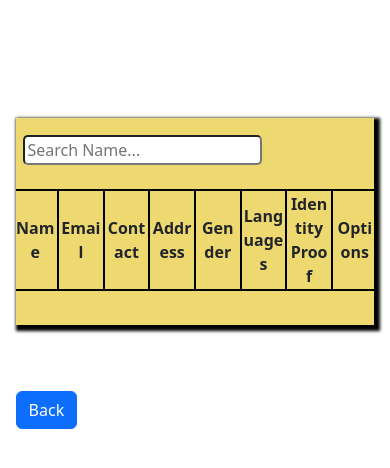
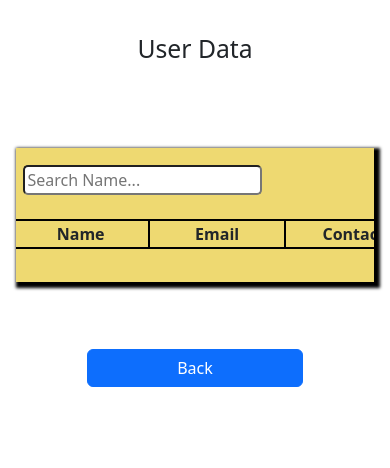
Before and after one commit to Momin-129/LocalStorage, a website: page showForm.html in a window 390 px wide. Drawn offline with nearby package versions, Linux system fonts and the light colour scheme.

Commit message:
update some css properties

```diff
--- a/css/style.css
+++ b/css/style.css
@@ -83,8 +83,7 @@ input[type="tel"] {
 }
 
 #showDetails {
-  /* display: none; */
-  width: 100%;
+  width: 80%;
   height: max-content;
   margin-bottom: 5vh;
   padding: 2vh 2vw;
@@ -106,6 +105,10 @@ input[type="tel"] {
   color: red;
 }
 
+.text-center button {
+  width: 60%;
+}
+
 #showDetails table {
   table-layout: fixed;
   width: 100%;
@@ -114,14 +117,14 @@ input[type="tel"] {
   border: 2px solid black;
   text-align: center;
   word-wrap: break-word;
-  /* width: 50%; */
+  width: 100%;
 }
 #showDetails td {
   border: 2px solid black;
   word-wrap: break-word;
   padding: 2px 5px;
   text-align: left;
-  width: 50%;
+  width: 100%;
 }
 
 #userDetails button {
@@ -144,10 +147,13 @@ input[type="tel"] {
     padding: 2vh 2vw;
   }
   #showDetails {
-    max-height: 400px;
     padding: 2vh 2vw;
-    width: auto;
+    width: 100%;
   }
+  #showDetails th {
+    width: 35vw;
+  }
+
   #showDetails .individual {
     margin-top: 10px;
   }
--- a/showForm.html
+++ b/showForm.html
@@ -12,6 +12,7 @@
     <link href="css/style.css" rel="stylesheet" />
   </head>
   <body>
+    <div class="text-center"><h2>User Data</h2></div>
     <div class="container-fluid" id="showDetails">
       <input
         type="search"
@@ -36,6 +37,7 @@
       </div>
     </div>
     <br />
+    <div class="text-center">
       <button
         type="button"
         class="btn btn-primary"
@@ -43,6 +45,7 @@
       >
         Back
       </button>
+    </div>
   </body>
   <script src="js/app.js"></script>
   <script src="js/showSearch.js"></script>
```
Lines whose indentation alone changed are shown as unchanged.
